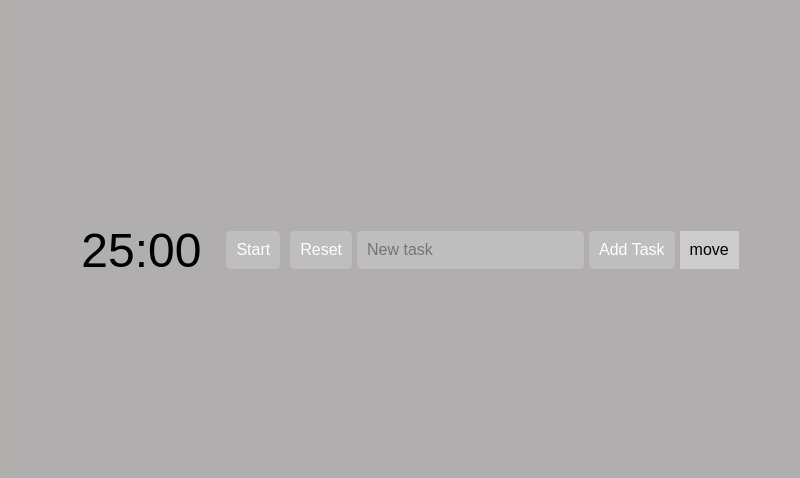
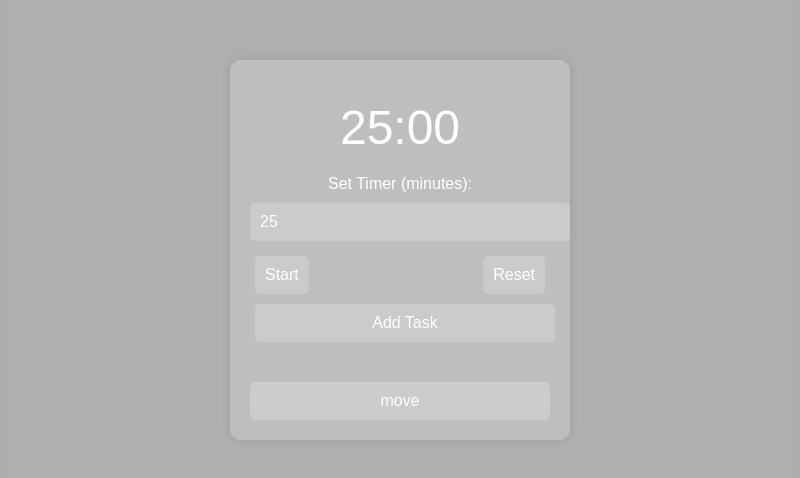
Before and after one commit to Terafora/desktop-pomodoro, an Electron app: page index.html in a window 800 px wide. Shown: the part 150-628 px from the top of the page. Drawn offline with Linux system fonts and the light colour scheme.

Commit message:
Update styling

```diff
--- a/index.html
+++ b/index.html
@@ -9,15 +9,22 @@
 </head>
 
 <body>
+    <div class="container">
         <div id="timer">25:00</div>
+        <label for="timeInput">Set Timer (minutes):</label>
+        <input type="number" id="timeInput" min="1" value="25">
+        <div class="controls">
             <button id="startBtn">Start</button>
             <button id="resetBtn">Reset</button>
+        </div>
 
-    <input type="text" id="taskInput" placeholder="New task">
+        <div class="task-section">
             <button id="addTaskBtn">Add Task</button>
+            <ul id="taskList"></ul>
+        </div>
 
-    <ul id="taskList"></ul>
         <div id="move">move</div>
+
         <!-- Modal for editing task -->
         <div id="editModal" class="modal">
             <div class="modal-content">
@@ -35,6 +42,7 @@
                 <button id="confirmAddTaskBtn">Add Task</button>
             </div>
         </div>
+    </div>
 
     <script src="renderer.js"></script>
 </body>
--- a/renderer.js
+++ b/renderer.js
@@ -1,4 +1,5 @@
 const timerDisplay = document.getElementById('timer');
+const timeInput = document.getElementById('timeInput');
 const startBtn = document.getElementById('startBtn');
 const resetBtn = document.getElementById('resetBtn');
 const addTaskBtn = document.getElementById('addTaskBtn');
@@ -7,11 +8,14 @@ const editModal = document.getElementById('editModal');
 const editTaskInput = document.getElementById('editTaskInput');
 const saveEditBtn = document.getElementById('saveEditBtn');
 const closeBtn = document.querySelector('.closeBtn');
+const addTaskModal = document.getElementById('addTaskModal');
+const closeAddBtn = document.querySelector('.closeAddBtn');
+const addTaskInput = document.getElementById('addTaskInput');
+const confirmAddTaskBtn = document.getElementById('confirmAddTaskBtn');
 const { remote } = require('electron');
 
-
 let timer;
-let timeLeft = 25 * 60; // 25 minutes in seconds
+let timeLeft;
 let currentEditTask;
 
 function updateTimer() {
@@ -22,6 +26,9 @@ function updateTimer() {
 
 function startTimer() {
     if (timer) return;
+
+    timeLeft = parseInt(timeInput.value) * 60;
+    updateTimer();
 
     timer = setInterval(() => {
         timeLeft--;
@@ -37,7 +44,7 @@ function startTimer() {
 function resetTimer() {
     clearInterval(timer);
     timer = null;
-    timeLeft = 25 * 60;
+    timeLeft = parseInt(timeInput.value) * 60;
     updateTimer();
 }
 
@@ -60,7 +67,6 @@ function loadTasks() {
 }
 
 function addTaskElement(taskText, completed = false) {
-    console.log('Adding task element:', taskText); // Debug log
     const li = document.createElement('li');
 
     const taskSpan = document.createElement('span');
@@ -89,7 +95,6 @@ function addTaskElement(taskText, completed = false) {
 function addTask() {
     const taskText = addTaskInput.value.trim();
     if (taskText === '') {
-        console.log('Task input is empty, not adding task'); // Debug log
         return;
     }
 
@@ -112,10 +117,8 @@ function addTaskListeners(li) {
 
     deleteBtn.addEventListener('click', () => {
         if (confirm('Do you want to delete this task?')) {
-            console.log('Deleting task:', taskSpan.textContent); // Debug log
             li.remove();
             saveTasks();
-            addTaskInput.focus(); // Ensure input field regains focus
         }
     });
 
@@ -132,43 +135,35 @@ saveEditBtn.addEventListener('click', () => {
         currentEditTask.textContent = editTaskInput.value.trim();
         saveTasks();
         editModal.style.display = 'none';
-        addTaskInput.focus(); // Ensure input field regains focus
     }
 });
 
 closeBtn.addEventListener('click', () => {
     editModal.style.display = 'none';
-    addTaskInput.focus(); // Ensure input field regains focus
 });
 
 window.addEventListener('click', (e) => {
     if (e.target == editModal) {
         editModal.style.display = 'none';
-        addTaskInput.focus(); // Ensure input field regains focus
     }
 });
 
 startBtn.addEventListener('click', startTimer);
 resetBtn.addEventListener('click', resetTimer);
 
-// Open Add Task Modal
 addTaskBtn.addEventListener('click', () => {
     addTaskModal.style.display = 'block';
-    addTaskInput.focus(); // Ensure input field gains focus
 });
 
-// Close Add Task Modal
 closeAddBtn.addEventListener('click', () => {
     addTaskModal.style.display = 'none';
-    addTaskInput.value = ''; // Clear input field
+    addTaskInput.value = '';
 });
 
-// Confirm Add Task
 confirmAddTaskBtn.addEventListener('click', () => {
     addTask();
 });
 
-// Add task on Enter key in modal
 addTaskInput.addEventListener('keydown', (e) => {
     if (e.key === 'Enter') {
         addTask();
@@ -177,10 +172,9 @@ addTaskInput.addEventListener('keydown', (e) => {
 
 document.addEventListener('DOMContentLoaded', () => {
     loadTasks();
+    timeLeft = parseInt(timeInput.value) * 60;
     updateTimer();
 });
-
-const { remote } = require('electron');
 
 let isDragging = false;
 let offset = { x: 0, y: 0 };
--- a/styles.css
+++ b/styles.css
@@ -13,9 +13,36 @@ body {
     box-shadow: 0 0 10px rgba(2, 2, 2, 0.3);
 }
 
+.container {
+    background-color: rgba(255, 255, 255, 0.2);
+    border-radius: 10px;
+    padding: 20px;
+    width: 300px;
+    box-shadow: 0 0 10px rgba(0, 0, 0, 0.1);
+}
+
 #timer {
     font-size: 48px;
-    margin: 20px;
+    margin: 20px 0;
+    color: white;
+}
+
+label {
+    display: block;
+    margin-bottom: 10px;
+    color: white;
+}
+
+input[type="number"], input[type="text"] {
+    width: 100%;
+    padding: 10px;
+    font-size: 16px;
+    margin-bottom: 10px;
+    background-color: rgba(255, 255, 255, 0.2);
+    border: none;
+    color: white;
+    border-radius: 5px;
+    outline: none;
 }
 
 button {
@@ -34,31 +61,32 @@ button:hover {
     background-color: rgba(255, 255, 255, 0.3);
 }
 
-#taskInput {
-    padding: 10px;
-    font-size: 16px;
-    margin: 10px 0;
-    background-color: rgba(255, 255, 255, 0.2);
-    border: none;
-    color: white;
-    border-radius: 5px;
-    outline: none;
+.controls {
+    display: flex;
+    justify-content: space-between;
+}
+
+.task-section button {
+    width: 100%;
+    margin-bottom: 20px;
 }
 
 ul {
     list-style-type: none;
     padding: 0;
+    margin: 0;
 }
 
 li {
-    padding: 5px;
+    padding: 10px;
     font-size: 18px;
-    margin: 5px 0;
+    margin-bottom: 10px;
     background-color: rgba(255, 255, 255, 0.2);
     border-radius: 5px;
     display: flex;
     justify-content: space-between;
     align-items: center;
+    color: white;
 }
 
 .completed {
@@ -74,7 +102,7 @@ li[contenteditable="true"] {
 button.editBtn, button.deleteBtn {
     margin-left: 10px;
     font-size: 14px;
-    padding: 2px 5px;
+    padding: 5px 10px;
     cursor: pointer;
     background-color: rgba(255, 255, 255, 0.2);
     border: none;
@@ -118,6 +146,7 @@ button.deleteBtn {
     border-radius: 10px;
     backdrop-filter: blur(10px);
     -webkit-backdrop-filter: blur(10px);
+    color: white;
 }
 
 .closeBtn, .closeAddBtn {
@@ -139,6 +168,9 @@ button.deleteBtn {
     padding: 10px;
     cursor: grabbing; /* Default cursor style */
     user-select: none; /* Prevent text selection */
+    margin-top: 20px;
+    border-radius: 5px;
+    color: white;
 }
 
 #move:hover {
```
Lines whose indentation alone changed are shown as unchanged.
